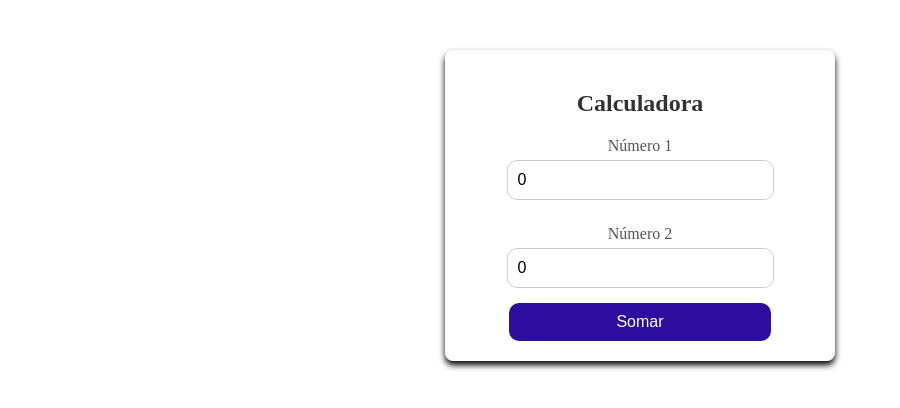
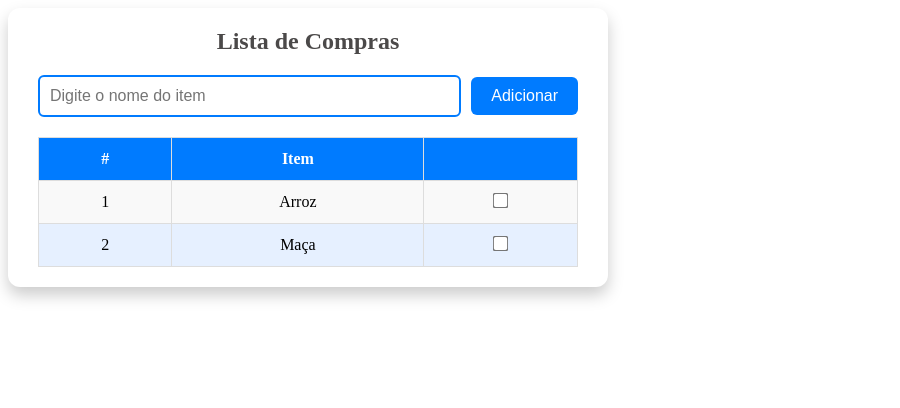
Before and after one commit to felipeazsantos/angular-conceitos-basicos, an Angular app: page / in a window 1280 px wide. Shown: the top 408 px of the page, without its empty margins (0-900 px from the left). Built offline with nearby package versions, Linux system fonts and the light colour scheme.

Commit message:
creating lista de compras component

```diff
--- a/src/app/app.component.html
+++ b/src/app/app.component.html
@@ -1 +1 @@
-<app-calculadora />
+<app-lista-compras />
--- a/src/app/app.component.ts
+++ b/src/app/app.component.ts
@@ -1,11 +1,12 @@
 import { Component } from '@angular/core';
-import { CalculadoraComponent } from './calculadora/calculadora.component';
+
+import { ListaComprasComponent } from './lista-compras/lista-compras.component';
 
 
 
 @Component({
   selector: 'app-root',
-  imports: [CalculadoraComponent],
+  imports: [ ListaComprasComponent],
   templateUrl: './app.component.html',
   styleUrl: './app.component.scss'
 })
--- /dev/null
+++ b/src/app/lista-compras/lista-compras.component.html
@@ -0,0 +1,34 @@
+<div class="container">
+    <h1>Lista de Compras</h1>
+
+    <form class="add-item-form">
+        <input type="text" id="item" placeholder="Digite o nome do item" />
+        <button type="submit">Adicionar</button>
+    </form>
+
+    <table>
+        <thead>
+            <tr>
+                <th>#</th>
+                <th>Item</th>
+                <th></th>
+            </tr>
+        </thead>
+        <tbody>
+            <tr>
+                <td>1</td>
+                <td>Arroz</td>
+                <td>
+                    <input type="checkbox" />
+                </td>
+            </tr>
+            <tr>
+                <td>2</td>
+                <td>Maça</td>
+                <td>
+                    <input type="checkbox" />
+                </td>
+            </tr>
+        </tbody>
+    </table>
+</div>
--- /dev/null
+++ b/src/app/lista-compras/lista-compras.component.scss
@@ -0,0 +1,91 @@
+* {
+    margin: 0;
+    padding: 0;
+    box-sizing: border-box;
+}
+
+.container {
+    background-color: #fff;
+    border-radius: 12px;
+    box-shadow: 0 8px 16px #ccc;
+    padding: 20px 30px;
+    text-align: center;
+    width: 90%;
+    max-width: 600px;
+}
+
+h1 {
+    font-size: 24px;
+    margin-bottom: 20px;
+    color: #4b4949;
+}
+
+.add-item-form {
+    display: flex;
+    justify-content: center;
+    align-items: center;
+    gap: 10px;
+    margin-bottom: 20px;
+}
+
+input {
+    flex: 1;
+    padding: 10px;
+    border: 2px solid #007bff;
+    border-radius: 6px;
+    font-size: 16px;
+}
+
+input:focus {
+    outline: none;
+    border-color: #0056b3;
+}
+
+button {
+    padding: 10px 20px;
+    border: none;
+    border-radius: 6px;
+    background-color: #007bff;
+    color: #fff;
+    font-size: 16px;
+    cursor: pointer;
+    transition: background 0.3s;
+}
+
+button:hover {
+    background-color: #0056b3;
+}
+
+table {
+    width: 100%;
+    border-collapse: collapse;
+    margin-top: 10px;
+}
+
+thead {
+    background-color: #007bff;
+    color: #fff;
+}
+
+th {
+    background-color: #007bff;
+}
+
+th, td {
+    padding: 12px;
+    text-align: center;
+    border: 1px solid #ddd;
+}
+
+tr:nth-child(odd) {
+    background-color: #f9f9f9;
+}
+
+tr:nth-child(even) {
+    background-color: #e6f0ff;
+}
+
+input[type="checkbox"] {
+    transform: scale(1.2);
+    cursor: pointer;
+}
```
Also changed, not shown: src/app/lista-compras/lista-compras.component.ts (added, +11 -0 lines), 1 other file (tests, documents, lock files or other folders).
